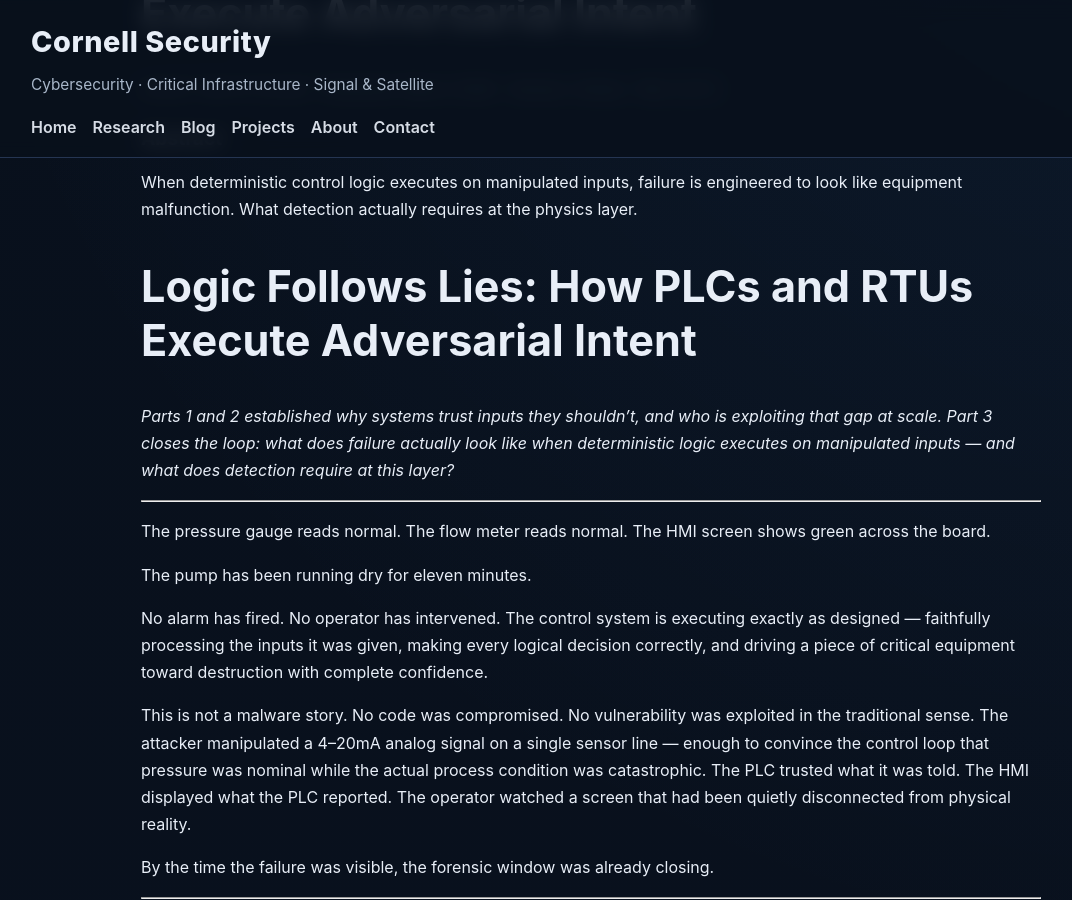
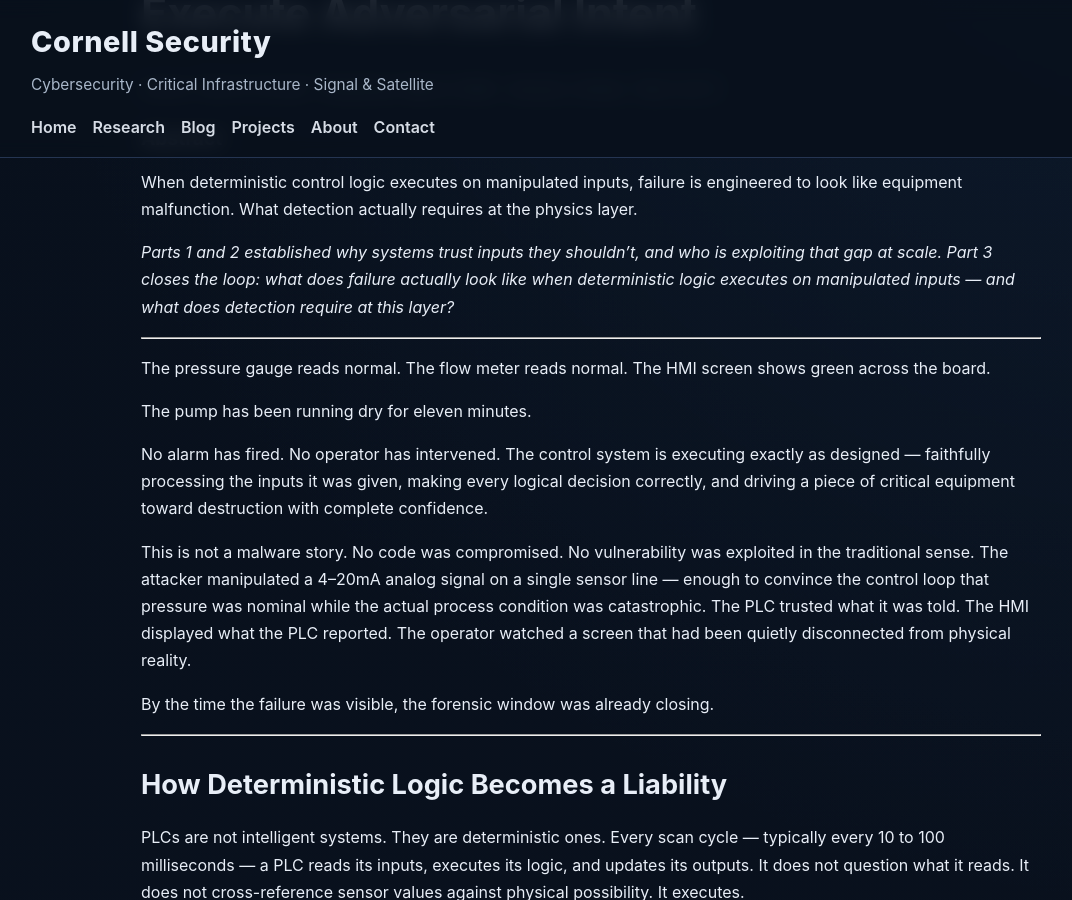
Before and after one commit to samson-2369/samson-2369.github.io, a Jekyll site: the page built from _research/inputs-lie-part-3-logic-follows-lies.md, in a window 1280 px wide and 900 px high, scrolled down 343 px. Shown: the whole window, without its empty margins (49-1121 px from the left). Built offline with Jekyll 4.4.1, drawn with Linux system fonts in a browser that asks for light colours.

Commit message:
fix: remove duplicate H1 title from Inputs Lie Part 3

```diff
--- a/_research/inputs-lie-part-3-logic-follows-lies.md
+++ b/_research/inputs-lie-part-3-logic-follows-lies.md
@@ -6,8 +6,6 @@
 description: "When deterministic control logic executes on manipulated inputs, failure is engineered to look like equipment malfunction. What detection actually requires at the physics layer."
 pdf: /assets/papers/logic-follows-lies-part-3.pdf
 ---
-
-# Logic Follows Lies: How PLCs and RTUs Execute Adversarial Intent
 
 *Parts 1 and 2 established why systems trust inputs they shouldn't, and who is exploiting that gap at scale. Part 3 closes the loop: what does failure actually look like when deterministic logic executes on manipulated inputs — and what does detection require at this layer?*
 
```
